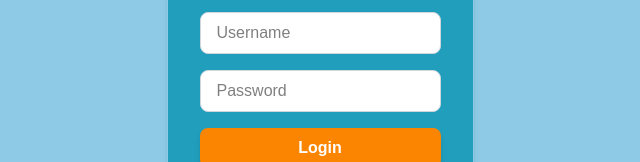
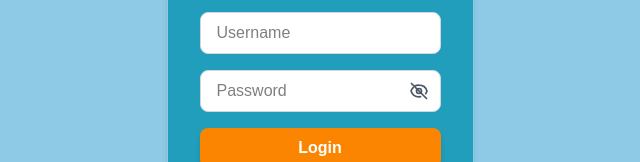
Before and after one commit to LiebeAnnette/MileTracker, a React (Vite) app in the folder client/: page / in a window 1280 px wide. Shown: the part 419-581 px from the top of the page, without its empty margins (320-960 px from the left). Built offline with nearby package versions, Linux system fonts and the light colour scheme.

Commit message:
Added show/hide feature on pw for login (#125)

```diff
--- a/client/src/components/AuthForm.tsx
+++ b/client/src/components/AuthForm.tsx
@@ -32,11 +32,15 @@ const AuthForm: React.FC = () => {
   const [password, setPassword] = useState("");
   const [isLogin, setIsLogin] = useState(true);
 
+  //added
+  const [showPassword, setShowPassword] = useState(false);
+
   const [login] = useMutation(LOGIN);
   const [register] = useMutation(REGISTER);
 
   const handleSubmit = async (e: React.FormEvent) => {
     e.preventDefault();
+
     try {
       const mutation = isLogin ? login : register;
       const result = await mutation({ variables: { username, password } });
@@ -72,10 +76,8 @@ const AuthForm: React.FC = () => {
           </h2>
 
           {/* Form */}
-          <form
-            onSubmit={handleSubmit}
-            className="flex flex-col space-y-4 w-full max-w-md"
-          >
+          <form onSubmit={handleSubmit}
+            className="flex flex-col space-y-4 w-full max-w-md">
             <input
               className="rounded-lg border border-gray-300 px-4 py-2 focus:outline-none focus:ring-2 focus:ring-[color:var(--teal)] bg-white text-black"
               type="text"
@@ -83,13 +85,74 @@ const AuthForm: React.FC = () => {
               placeholder="Username"
               onChange={(e) => setUsername(e.target.value)}
             />
+            <div className="relative">
             <input
+              className="rounded-lg border border-gray-300 px-4 py-2 focus:outline-none focus:ring-2 focus:ring-[color:var(--teal)] bg-white text-black"
+              type={showPassword ? "text" : "password"}
+              value={password}
+              placeholder="Password"
+              onChange={(e) => setPassword(e.target.value)}
+            />
+            {/* <input
               className="rounded-lg border border-gray-300 px-4 py-2 focus:outline-none focus:ring-2 focus:ring-[color:var(--teal)] bg-white text-black"
               type="password"
               value={password}
               placeholder="Password"
               onChange={(e) => setPassword(e.target.value)}
+            /> */}
+            <button
+              type="button"
+              onClick={() => setShowPassword(!showPassword)} className="absolute right-3 top-1/2 transform -translate-y-1/2 text-gray-600 hover:text-[color:var(--teal)]"
+              tabIndex={-1}
+              aria-label={showPassword ? "Hide password" : "Show password"}
+            >
+              {showPassword ? (
+
+                <svg
+                  xmlns="http://www.w3.org/2000/svg"
+                  className="h-5 w-5"
+                  fill="none"
+                  viewBox="0 0 24 24"
+                  stroke="currentColor"
+                >
+                  <path
+                    strokeLinecap="round"
+                    strokeLinejoin="round"
+                    strokeWidth={2}
+                    d="M15 12a3 3 0 11-6 0 3 3 0 016 0z"
                   />
+                  <path
+                    strokeLinecap="round"
+                    strokeLinejoin="round"
+                    strokeWidth={2}
+                    d="M2.458 12C3.732 7.943 7.523 5 12 5c4.478 0 8.268 2.943 9.542 7-1.274 4.057-5.064 7-9.542 7-4.477 0-8.268-2.943-9.542-7z"
+                  />
+                </svg>
+              ) : (
+
+                <svg
+                  xmlns="http://www.w3.org/2000/svg"
+                  className="h-5 w-5"
+                  fill="none"
+                  viewBox="0 0 24 24"
+                  stroke="currentColor"
+                >
+                  <path
+                    strokeLinecap="round"
+                    strokeLinejoin="round"
+                    strokeWidth={2}
+                    d="M13.875 18.825A10.05 10.05 0 0112 19c-4.478 0-8.268-2.943-9.542-7a9.992 9.992 0 012.518-4.037m1.682-1.683A9.953 9.953 0 0112 5c4.477 0 8.268 2.943 9.542 7a9.956 9.956 0 01-1.533 3.25M15 12a3 3 0 11-6 0 3 3 0 016 0z"
+                  />
+                  <path
+                    strokeLinecap="round"
+                    strokeLinejoin="round"
+                    strokeWidth={2}
+                    d="M3 3l18 18"
+                  />
+                </svg>
+              )}
+            </button>
+        </div>
         <Button type="submit" className="w-full">
           {isLogin ? "Login" : "Register"}
         </Button>
@@ -105,8 +168,8 @@ const AuthForm: React.FC = () => {
           : "Already have an account? Login"}
       </button>
     </div>
-      </Card>
-    </div>
+      </Card >
+    </div >
   );
 };
 
```
Also changed, not shown: 1 other file (tests, documents, lock files or other folders). Lines whose indentation alone changed are shown as unchanged.
